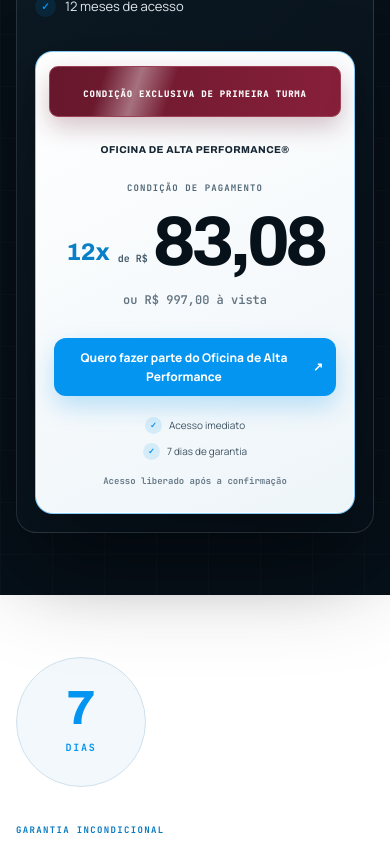
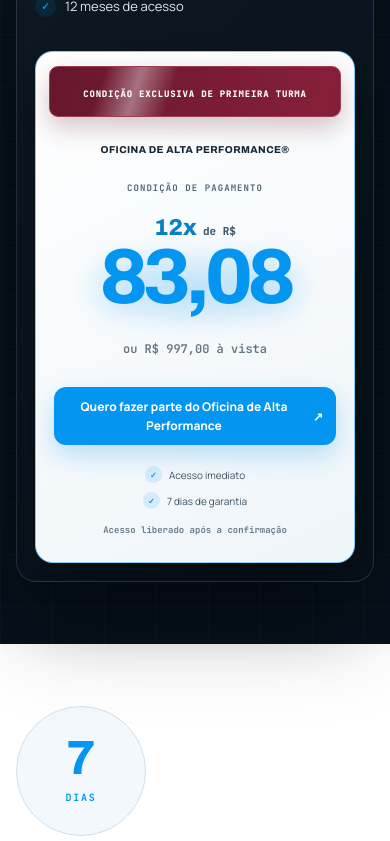
Before and after one commit to cezarhlima1/diegomensor, a Next.js app: page /oficinadealtaperformance in a window 390 px wide. Shown: the part 11014-11855 px from the top of the page. Built offline with nearby package versions, Linux system fonts and the light colour scheme.

Commit message:
destaca valor da parcela na oferta

```diff
--- a/components/oficina-alta-performance/OficinaAltaPerformance.tsx
+++ b/components/oficina-alta-performance/OficinaAltaPerformance.tsx
@@ -345,11 +345,11 @@ export default function OficinaAltaPerformance() {
               <span className={styles.offerProduct}>OFICINA DE ALTA PERFORMANCE®</span>
               <small className={styles.paymentLabel}>CONDIÇÃO DE PAGAMENTO</small>
               <div className={styles.installment}>
-                <span>12x</span>
-                <div>
+                <div className={styles.installmentPrefix}>
+                  <span>12x</span>
                   <small>de R$</small>
-                  <strong>83,08</strong>
                 </div>
+                <strong>83,08</strong>
               </div>
               <p className={styles.totalPrice}>ou R$ 997,00 à vista</p>
               <a className={styles.primaryCta} href="#garantia">Quero fazer parte do Oficina de Alta Performance <Arrow /></a>
--- a/components/oficina-alta-performance/oficina.module.css
+++ b/components/oficina-alta-performance/oficina.module.css
@@ -330,3 +330,16 @@
   .materials{grid-template-columns:1fr 1fr}
 }
 @media(max-width:430px){.materials{grid-template-columns:1fr}}
+
+/* Preço em leitura vertical: condição acima e parcela como protagonista. */
+.installment{position:relative;display:grid;justify-items:center;gap:3px;margin:18px 0 10px;padding:5px 20px 9px}
+.installment:before{content:"";position:absolute;inset:25% -12% -12%;border-radius:50%;background:radial-gradient(ellipse,rgba(4,149,240,.16),transparent 68%);filter:blur(5px);pointer-events:none}
+.installment .installmentPrefix{position:relative;z-index:1;display:flex;grid-template-columns:none;align-items:baseline;justify-content:center;gap:6px}
+.installmentPrefix span{color:#087fc7;font:800 25px/1 var(--font-archivo)}
+.installmentPrefix small{padding:0;color:#3f5666;font:750 11px/1 var(--font-jetbrains)}
+.installment>strong{position:relative;z-index:1;color:#0495f0;font:780 82px/.9 var(--font-archivo);letter-spacing:-.07em;text-shadow:0 9px 30px rgba(4,149,240,.2)}
+@media(max-width:700px){
+  .installment{margin-top:17px;padding-inline:10px}
+  .installmentPrefix span{font-size:23px}
+  .installment>strong{font-size:clamp(64px,20vw,78px)}
+}
```
